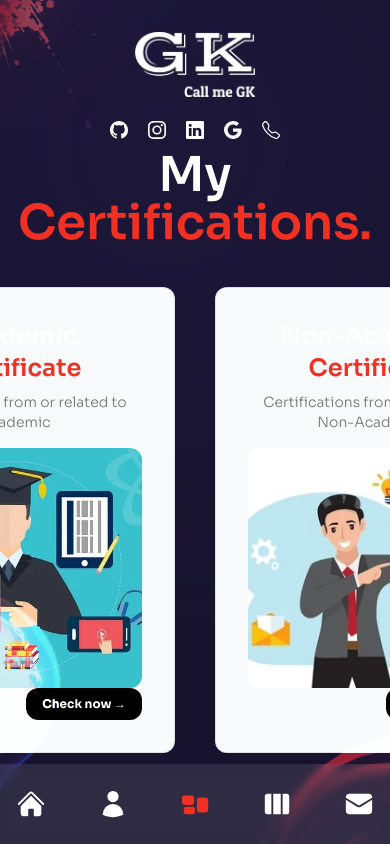
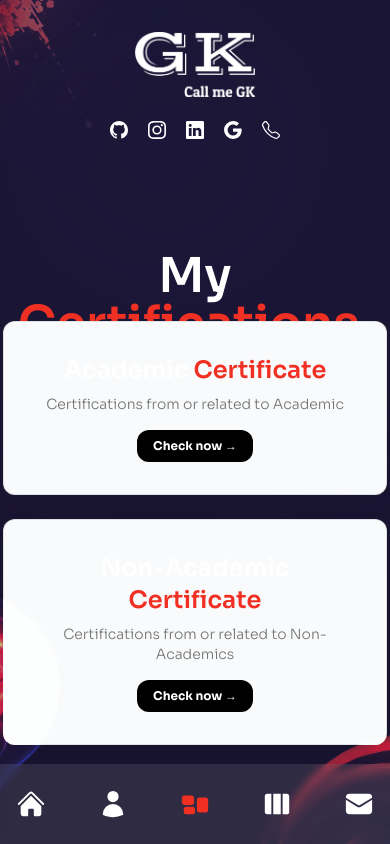
Before and after one commit to Gopala05/Portfolio_Web, a Next.js app: page /certifications in a window 390 px wide. Built offline with nearby package versions, Linux system fonts and the light colour scheme.

Commit message:
Responsive Components

```diff
--- a/components/CertificateSlide.js
+++ b/components/CertificateSlide.js
@@ -10,8 +10,8 @@ import Image from "next/image";
 
 const CertificateSlide = () => {
   return (
-    <div className="flex flex-row gap-x-10 items-center">
-      <CardContainer className="xl:w-full xl:h-full h-10 w-80">
+    <div className="flex flex-col lg:flex-row gap-y-40 gap-x-10 items-center">
+      <CardContainer className="flex flex-grow justify-center flex-col h-10">
         <CardBody className="bg-gray-50 p-8 xl:w-[30vw] xl:h-[60vh] relative group/card dark:hover:shadow-2xl dark:hover:shadow-emerald-500/[0.1] dark:bg-black dark:border-white/[0.2] border-black/[0.1] sm:w-[30rem] h-auto rounded-xl border  ">
           <CardItem
             translateZ="50"
@@ -24,11 +24,11 @@ const CertificateSlide = () => {
           <CardItem
             as="p"
             translateZ="60"
-            className="text-neutral-500 w-full text-center text-sm max-w-sm mt-2 dark:text-neutral-300"
+            className="text-neutral-500 w-full text-center text-sm mt-2 dark:text-neutral-300"
           >
             Certifications from or related to Academic
           </CardItem>
-          <CardItem translateZ="100" className="w-full mt-4">
+          <CardItem translateZ="100" className="w-full hidden lg:block mt-4">
             <Image
               src="/Non_Aca_Cert.jpg"
               height="1000"
@@ -37,13 +37,13 @@ const CertificateSlide = () => {
               alt="Certificate"
             />
           </CardItem>
-          <div className="flex w-full justify-end items-center xl:mt-7">
+          <div className="flex w-full justify-center lg:justify-end items-center xl:mt-7">
             <CardItem
               translateZ={20}
               as={Link}
               href="https://my-certification.netlify.app/"
               target="__blank"
-              className="px-4 py-2 rounded-xl bg-black dark:bg-white dark:text-black text-white text-xs font-bold"
+              className="px-4 mt-4 py-2 rounded-xl bg-black dark:bg-white dark:text-black text-white text-xs font-bold"
             >
               Check now →
             </CardItem>
@@ -51,7 +51,7 @@ const CertificateSlide = () => {
         </CardBody>
       </CardContainer>
 
-      <CardContainer className="xl:w-full xl:h-full w-80">
+      <CardContainer className="flex flex-grow justify-center flex-col h-10">
         <CardBody className="bg-gray-50 p-8 xl:w-[30vw] xl:h-[60vh] relative group/card dark:hover:shadow-2xl dark:hover:shadow-emerald-500/[0.1] dark:bg-black dark:border-white/[0.2] border-black/[0.1] sm:w-[30rem] h-auto rounded-xl border  ">
           <CardItem
             translateZ="50"
@@ -64,11 +64,11 @@ const CertificateSlide = () => {
           <CardItem
             as="p"
             translateZ="60"
-            className="text-neutral-500 w-full text-center text-sm max-w-sm mt-2 dark:text-neutral-300"
+            className="text-neutral-500 w-full text-center text-sm mt-2 dark:text-neutral-300"
           >
             Certifications from or related to Non-Academics
           </CardItem>
-          <CardItem translateZ="100" className="w-full mt-4">
+          <CardItem translateZ="100" className="w-full hidden lg:block mt-4">
             <Image
               src="/Aca_Cert.jpg"
               height="1000"
@@ -77,13 +77,13 @@ const CertificateSlide = () => {
               alt="Certificate"
             />
           </CardItem>
-          <div className="flex w-full justify-end items-center xl:mt-7">
+          <div className="flex w-full justify-center lg:justify-end items-center xl:mt-7">
             <CardItem
               translateZ={20}
               as={Link}
               href="https://my-certification.netlify.app/non-academic"
               target="__blank"
-              className="px-4 py-2 rounded-xl bg-black dark:bg-white dark:text-black text-white text-xs font-bold"
+              className="px-4 mt-4 py-2 rounded-xl bg-black dark:bg-white dark:text-black text-white text-xs font-bold"
             >
               Check now →
             </CardItem>
--- a/components/WorkSlider.js
+++ b/components/WorkSlider.js
@@ -82,7 +82,7 @@ const Projects = [
     path: "/Web3.png",
     bg: "/Web3.png",
     des: "Certificate Validation System",
-    width: 270,
+    width: 400,
     tools: [
       <SiSolidity key="solidity" />,
       <SiBlockchaindotcom key="blochchain" />,
@@ -92,14 +92,13 @@ const Projects = [
       <SiTailwindcss key="tailwind" />,
       <RiNftFill key="nft" />,
     ],
-    source: "GitHub",
-    url: "https://gk-portfoio.netlify.app/",
+    source: "Render",
+    url: "https://synergy-certificate-validation-using.onrender.com/",
   },
-
   {
     title: "Weather App",
     path: "/Weather_App1.jpg",
-    bg: "/Weather_App.jpg",
+    bg: "/Weather_App1.jpg",
     width: 180,
     des: "Flutter Based Project",
     tools: [
@@ -158,28 +157,28 @@ const breakpoints = {
 };
 
 const WorkSlider = () => {
-  const [screenSize, setScreenSize] = useState('xl');
+  const [screenSize, setScreenSize] = useState("xl");
 
   // Function to update screenSize state based on window.innerWidth
   const handleResize = () => {
     const width = window.innerWidth;
     if (width >= breakpoints.xl) {
-      setScreenSize('xl');
+      setScreenSize("xl");
     } else if (width >= breakpoints.md) {
-      setScreenSize('md');
+      setScreenSize("md");
     } else {
-      setScreenSize('sm');
+      setScreenSize("sm");
     }
   };
 
   // UseEffect hook to handle resizing of window
   useEffect(() => {
     // Add event listener to handle window resize
-    window.addEventListener('resize', handleResize);
+    window.addEventListener("resize", handleResize);
     // Call handleResize on initial load
     handleResize();
     // Clean up event listener when component unmounts
-    return () => window.removeEventListener('resize', handleResize);
+    return () => window.removeEventListener("resize", handleResize);
   }, []);
 
   return (
@@ -189,16 +188,14 @@ const WorkSlider = () => {
       mousewheel={true}
       keyboard={true}
       spaceBetween={0}
-      slidesPerView={
-        screenSize === 'xl' ? 3 : 1
-      }
+      slidesPerView={screenSize === "xl" ? 3 : 1}
       pagination={{
         clickable: true,
       }}
       modules={[Navigation, Pagination, Mousewheel, Keyboard]}
       className="mySwiper"
     >
-      <div className="flex flex-wrap xl:h-[20vh] lg:h-[20vh] items-base justify-center p-4 gap-16 mt-10">
+      <div className="flex flex-wrap h-[20vh] items-base justify-center p-4 gap-16 mt-10">
         {Projects.map((item, index) => {
           return (
             <SwiperSlide
@@ -206,21 +203,21 @@ const WorkSlider = () => {
               className="flex xl:p-0 items-center justify-center sm:p-40 sm:pt-0 sm:pr-60"
             >
               <div
-                className="lg:min-h-[32.5rem] h-[25rem] mb-10 flex items-center justify-center xl:w-[80vw]"
+                className="lg:min-h-[32.5rem] h-[25rem] mb-10 flex items-center justify-center"
                 key={item.id}
               >
                 <PinContainer
                   title={item.source}
-                  className="bg-secondary/30 p-2 xl:h-[50vh] xl:w-[20vw]"
+                  className="bg-secondary/30 p-2 min-h-80 min-w-72 lg:h-[50vh] lg:w-[20vw]"
                 >
                   <Link
                     href={item.url}
                     target="_blank"
                     rel="noopener noreferrer"
                   >
-                    <div className="relative bg-primary/30 flex items-center justify-center lg:w-[19vw] lg:h-[25vh] overflow-hidden  mb-10">
+                    <div className="relative bg-primary/30 flex items-center justify-center min-h-40 h-full lg:w-[19vw] lg:h-[25vh] overflow-hidden  mb-10">
                       <div
-                        className="relative w-full h-full overflow-hidden lg:rounded-3xl blur-sm"
+                        className="relative w-full h-full max-h-40 lg:max-h-full rounded-3xl overflow-hidden blur-sm"
                         style={{ backgroundColor: "#13162D" }}
                       >
                         <img src={item.bg} alt="bgimg" />
@@ -229,7 +226,7 @@ const WorkSlider = () => {
                         src={item.path}
                         alt="Project Image"
                         width={screenSize === "xl" ? item.width : "130vw"}
-                        className="z-10 absolute bottom-0 rounded-3xl"
+                        className="z-10 absolute bottom-0 rounded-3xl min-h-40"
                       />
                     </div>
 
```
